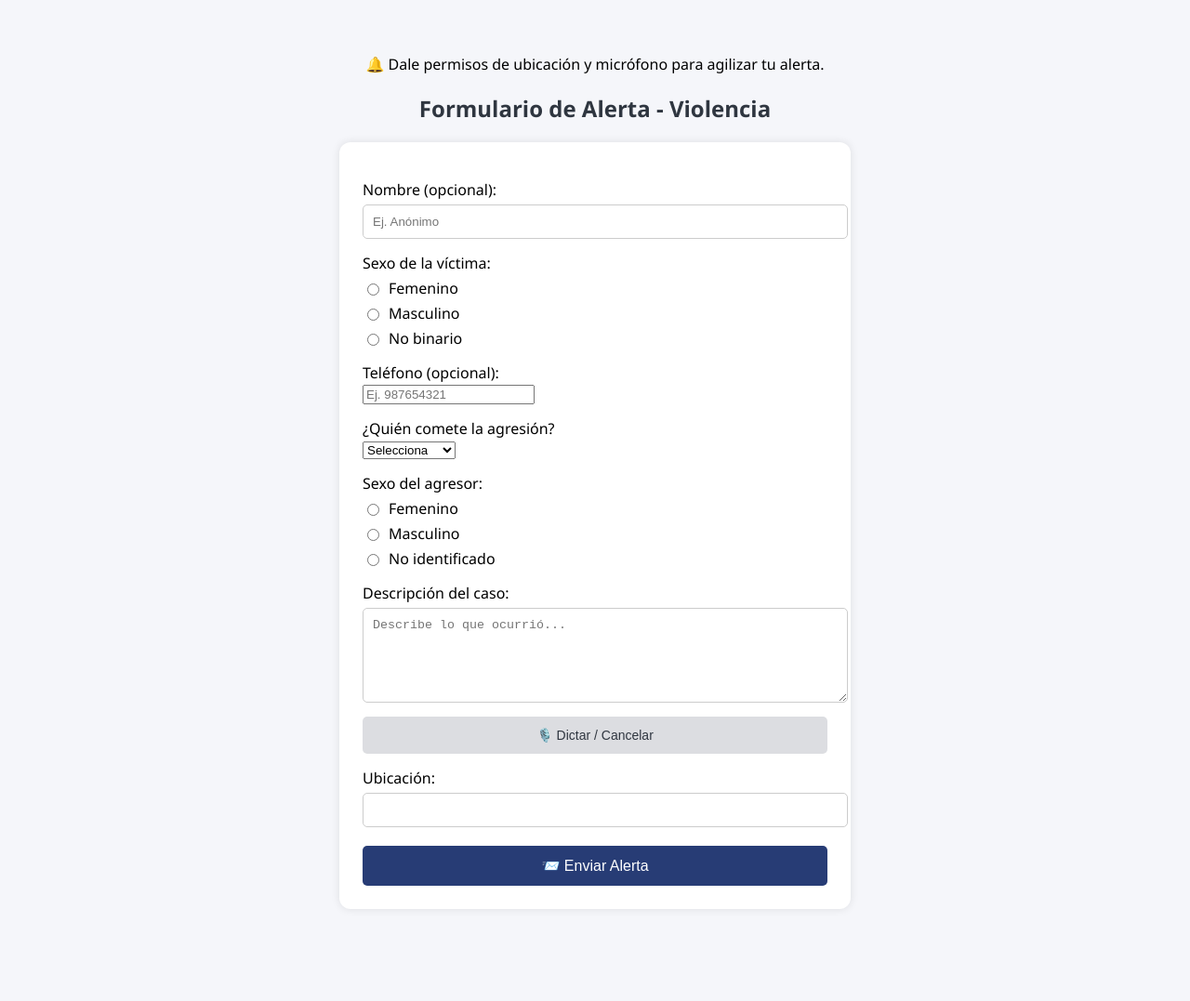
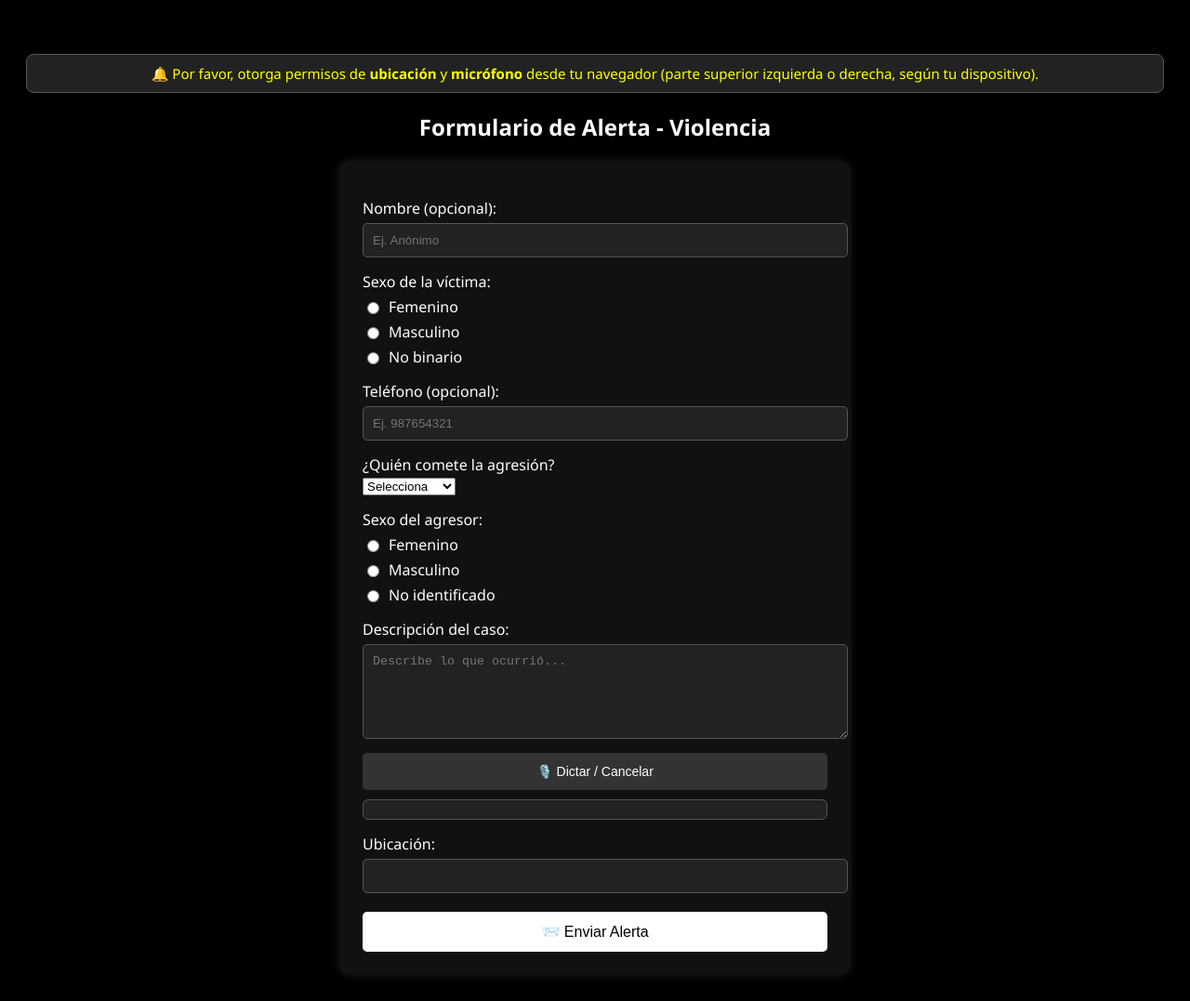
Before and after one commit to XMateoAndrade2601X/PROYECTO-FINAL, a website: page public/alerta-form.html in a window 1280 px wide. Shown: the whole page at 93% size. Before the commit the page ends 1006 px from the top, so only its background shows below. Drawn offline with Linux system fonts and the light colour scheme; a web font is replaced by a local one.

Commit message:
ARREGLO DE DATABASE

```diff
--- a/public/alerta-form.html
+++ b/public/alerta-form.html
@@ -8,22 +8,24 @@
   <style>
     body {
       font-family: 'Segoe UI', sans-serif;
-      background-color: #f5f6fa;
+      background-color: #000;
+      color: #fff;
       padding: 20px;
     }
-    h2 { text-align: center; color: #2f3640; }
+    h2 { text-align: center; color: #fff; }
     form {
       max-width: 500px;
       margin: auto;
-      background: #fff;
+      background: #111;
       padding: 25px;
       border-radius: 12px;
-      box-shadow: 0 0 10px rgba(0,0,0,0.1);
+      box-shadow: 0 0 10px rgba(255,255,255,0.1);
     }
     label { margin-top: 15px; display: block; }
-    input[type=text], textarea {
+    input[type=text], input[type=tel], textarea {
       width: 100%; padding: 10px; margin-top: 5px;
-      border: 1px solid #ccc; border-radius: 5px;
+      border: 1px solid #555; border-radius: 5px;
+      background-color: #222; color: #fff;
     }
     textarea { resize: vertical; min-height: 80px; }
     .opciones-radio label {
@@ -33,21 +35,37 @@
       margin-right: 10px;
     }
     button {
-      background-color: #273c75; color: white; border: none;
+      background-color: #fff; color: #000; border: none;
       padding: 12px; margin-top: 20px; width: 100%;
       border-radius: 5px; font-size: 16px; cursor: pointer;
     }
-    button:hover { background-color: #40739e; }
+    button:hover { background-color: #ddd; }
     .small-btn {
-      background-color: #dcdde1; color: #2f3640; font-size: 14px;
+      background-color: #333; color: #fff; font-size: 14px;
       margin-top: 10px; width: 100%;
     }
     #mensajeFinal, #permisosMsg {
       text-align: center; margin-top: 30px;
     }
     .hidden { display: none; }
+    #estadoVoz {
+      display: block;
+      margin-top: 10px;
+      padding: 10px;
+      background: #222;
+      border: 1px solid #555;
+      border-radius: 6px;
+      color: #0f0;
+    }
+    #permisosMsg {
+      background: #222;
+      border: 1px solid #555;
+      padding: 10px;
+      border-radius: 8px;
+      color: #ff0;
+      font-size: 15px;
+    }
   </style>
-  <!-- Firebase SDK -->
   <script type="module">
     import { initializeApp } from "https://www.gstatic.com/firebasejs/9.22.0/firebase-app.js";
     import { getFirestore, collection, addDoc, serverTimestamp } from "https://www.gstatic.com/firebasejs/9.22.0/firebase-firestore.js";
@@ -69,19 +87,19 @@
       e.preventDefault();
 
       const descripcionEscrita = document.getElementById("descripcion").value.trim();
-      const descripcionFinal = descripcionEscrita + (window.descripcionDictada ? ". Transcripción por voz: " + window.descripcionDictada : "");
+      const descripcionDictada = window.descripcionDictada || "";
 
       try {
         await addDoc(collection(db, "alertas"), {
           nombre: document.getElementById("nombre").value || "Anónimo",
-          telefono: document.getElementById("telefono").value || "No proporcionado",
           tipo: document.getElementById("tipo").value,
           sexo_victima: document.querySelector('input[name="sexoVictima"]:checked')?.value || "",
+          telefono: document.getElementById("telefono").value || "No proporcionado",
           agresor_tipo: document.getElementById("agresorTipo").value,
           sexo_agresor: document.querySelector('input[name="sexoAgresor"]:checked')?.value || "",
-          descripcion: descripcionFinal,
+          descripcion: descripcionEscrita,
+          mensaje: descripcionDictada,
           ubicacion: document.getElementById("ubicacion").value,
-          mensaje: "Recibido desde dictado y formulario",
           fecha: serverTimestamp()
         });
         document.getElementById("formularioAlerta").classList.add("hidden");
@@ -95,7 +113,7 @@
 <body>
 
 <div id="permisosMsg">
-  🔔 Dale permisos de ubicación y micrófono para agilizar tu alerta.
+  🔔 Por favor, otorga permisos de <strong>ubicación</strong> y <strong>micrófono</strong> desde tu navegador (parte superior izquierda o derecha, según tu dispositivo).
 </div>
 
 <h2>Formulario de Alerta - <span id="tipoTitulo">Violencia</span></h2>
@@ -113,8 +131,7 @@
   </div>
 
   <label>Teléfono (opcional):</label>
-    <input type="tel" id="telefono" placeholder="Ej. 987654321" pattern="[0-9]{9}" />
-
+  <input type="tel" id="telefono" placeholder="Ej. 987654321" pattern="[0-9]{9}" />
 
   <label>¿Quién comete la agresión?</label>
   <select id="agresorTipo" required>
```
